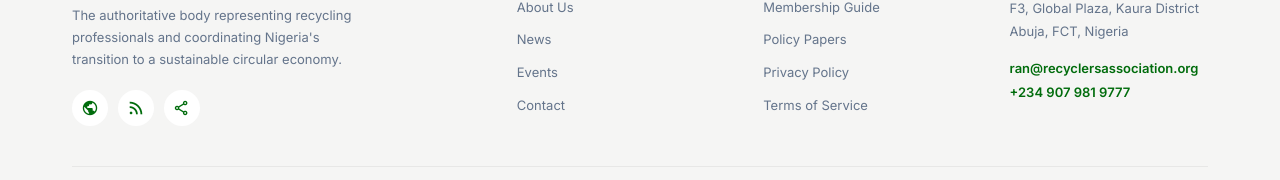
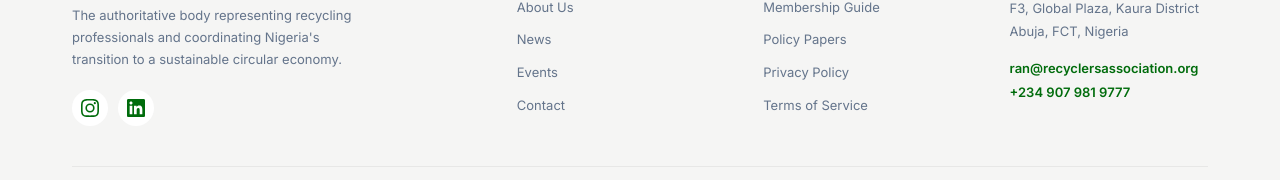
Before and after one commit to zoneboy/official, a React (Vite) app: page / in a window 1280 px wide. Shown: the part 3778-3958 px from the top of the page. Built offline with nearby package versions, Linux system fonts and the light colour scheme.

Commit message:
Update Footer.jsx

```diff
--- a/src/components/Footer.jsx
+++ b/src/components/Footer.jsx
@@ -1,11 +1,31 @@
+/* --- FILE: src/components/Footer.jsx --- */
 import { COLORS, FONTS } from "../styles/tokens";
 import { useBreakpoints } from "../hooks";
-import Icon from "./Icon";
 
 const LINKS = [
   { title: "Quick Links", items: [{ label: "About Us", page: "about" }, { label: "News", page: "blog" }, { label: "Events", page: "events" }, { label: "Contact", page: "contact" }] },
-  // Added the page property to Membership Guide here:
   { title: "Resources", items: [{ label: "Membership Guide", page: "membership" }, { label: "Policy Papers" }, { label: "Privacy Policy" }, { label: "Terms of Service" }] },
+];
+
+const SOCIALS = [
+  {
+    name: "Instagram",
+    url: "https://www.instagram.com/recyclersinnigeria/",
+    icon: (
+      <svg width="18" height="18" viewBox="0 0 24 24" fill="currentColor">
+        <path d="M12 2.163c3.204 0 3.584.012 4.85.07 3.252.148 4.771 1.691 4.919 4.919.058 1.265.069 1.645.069 4.849 0 3.205-.012 3.584-.069 4.849-.149 3.225-1.664 4.771-4.919 4.919-1.266.058-1.644.07-4.85.07-3.204 0-3.584-.012-4.849-.07-3.26-.149-4.771-1.699-4.919-4.92-.058-1.265-.07-1.644-.07-4.849 0-3.204.013-3.583.07-4.849.149-3.227 1.664-4.771 4.919-4.919 1.266-.057 1.645-.069 4.849-.069zM12 0C8.741 0 8.333.014 7.053.072 2.695.272.273 2.69.073 7.052.014 8.333 0 8.741 0 12c0 3.259.014 3.668.072 4.948.2 4.358 2.618 6.78 6.98 6.98C8.333 23.986 8.741 24 12 24c3.259 0 3.668-.014 4.948-.072 4.354-.2 6.782-2.618 6.979-6.98.059-1.28.073-1.689.073-4.948 0-3.259-.014-3.667-.072-4.947-.196-4.354-2.617-6.78-6.979-6.98C15.668.014 15.259 0 12 0zm0 5.838a6.162 6.162 0 100 12.324 6.162 6.162 0 000-12.324zM12 16a4 4 0 110-8 4 4 0 010 8zm6.406-11.845a1.44 1.44 0 100 2.881 1.44 1.44 0 000-2.881z" />
+      </svg>
+    )
+  },
+  {
+    name: "LinkedIn",
+    url: "https://www.linkedin.com/company/ranigeria",
+    icon: (
+      <svg width="18" height="18" viewBox="0 0 24 24" fill="currentColor">
+        <path d="M20.447 20.452h-3.554v-5.569c0-1.328-.027-3.037-1.852-3.037-1.853 0-2.136 1.445-2.136 2.939v5.667H9.351V9h3.414v1.561h.046c.477-.9 1.637-1.85 3.37-1.85 3.601 0 4.267 2.37 4.267 5.455v6.286zM5.337 7.433c-1.144 0-2.063-.926-2.063-2.065 0-1.138.92-2.063 2.063-2.063 1.14 0 2.064.925 2.064 2.063 0 1.139-.925 2.065-2.064 2.065zm1.782 13.019H3.555V9h3.564v11.452zM22.225 0H1.771C.792 0 0 .774 0 1.729v20.542C0 23.227.792 24 1.771 24h20.451C23.2 24 24 23.227 24 22.271V1.729C24 .774 23.2 0 22.222 0h.003z"/>
+      </svg>
+    )
+  }
 ];
 
 export default function Footer({ setPage }) {
@@ -19,8 +39,30 @@
           <div style={{ fontFamily: FONTS.headline, fontWeight: 900, fontSize: 20, color: "#14532d", marginBottom: 12 }}>RAN</div>
           <p style={{ fontSize: 13, color: "#64748b", lineHeight: 1.7, maxWidth: 280 }}>The authoritative body representing recycling professionals and coordinating Nigeria's transition to a sustainable circular economy.</p>
           <div style={{ display: "flex", gap: 10, marginTop: 20 }}>
-            {["public", "rss_feed", "share"].map((ic) => (
-              <a key={ic} href="#" onClick={(e) => e.preventDefault()} style={{ width: 36, height: 36, borderRadius: "50%", background: "#fff", display: "flex", alignItems: "center", justifyContent: "center", color: COLORS.primary, textDecoration: "none" }}><Icon name={ic} size={18} /></a>
+            {SOCIALS.map((social) => (
+              <a
+                key={social.name}
+                href={social.url}
+                target="_blank"
+                rel="noopener noreferrer"
+                style={{
+                  width: 36,
+                  height: 36,
+                  borderRadius: "50%",
+                  background: "#fff",
+                  display: "flex",
+                  alignItems: "center",
+                  justifyContent: "center",
+                  color: COLORS.primary,
+                  textDecoration: "none",
+                  transition: "transform 0.2s"
+                }}
+                onMouseEnter={(e) => e.currentTarget.style.transform = "translateY(-2px)"}
+                onMouseLeave={(e) => e.currentTarget.style.transform = "translateY(0)"}
+                aria-label={social.name}
+              >
+                {social.icon}
+              </a>
             ))}
           </div>
         </div>
```
